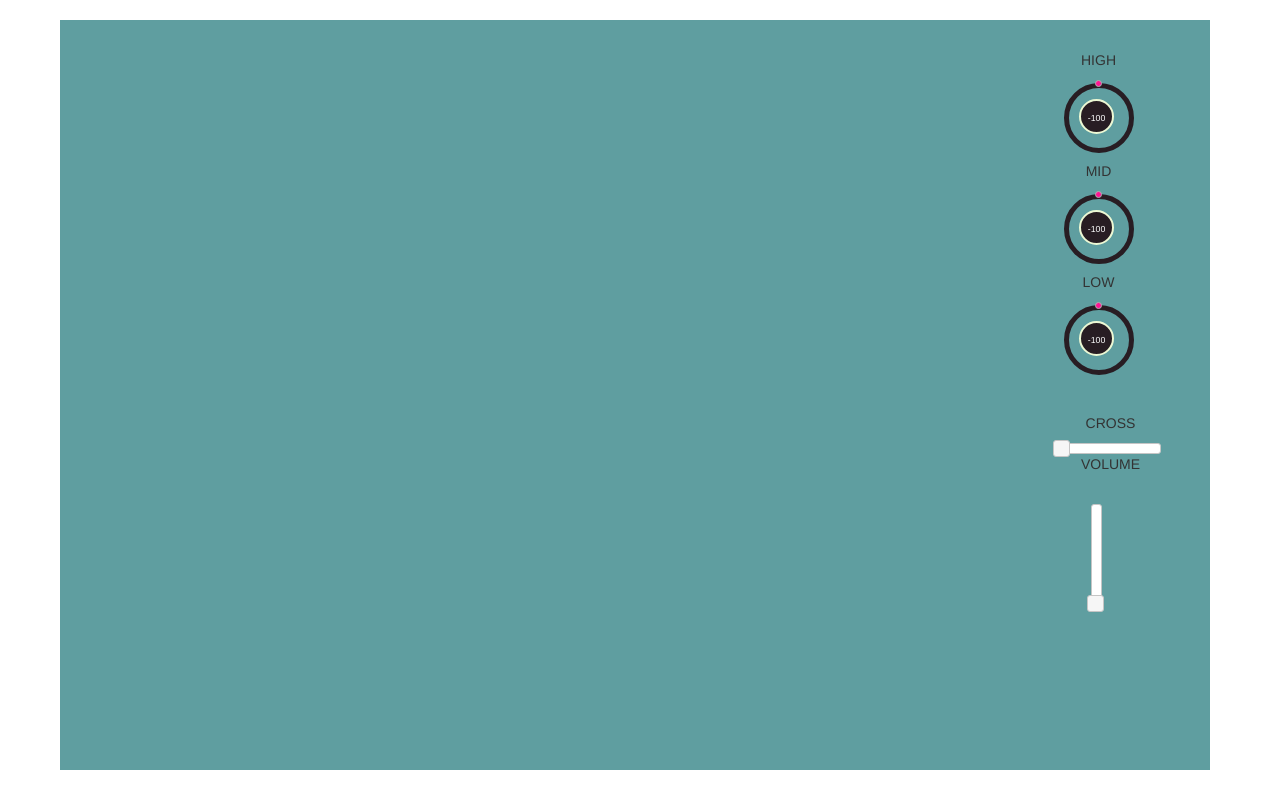
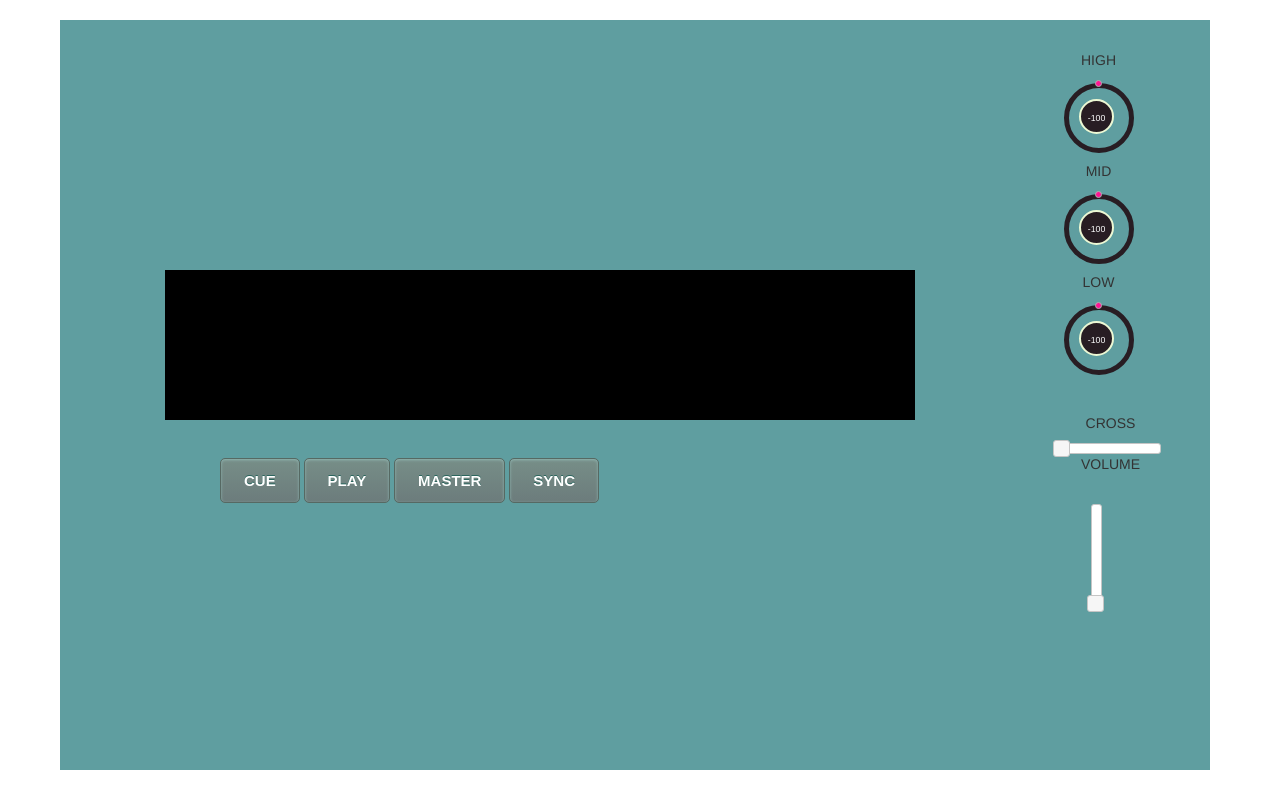
Before and after one commit to AWESOMEMELOVER/unixProject, a PHP site: page / in a window 1280 px wide. Run offline with PHP 8.4, Linux system fonts and the light colour scheme.

Commit message:
layout changed

```diff
--- a/index.html
+++ b/index.html
@@ -47,6 +47,18 @@
             </section>
             </div>
      </div >
+
+     <div class = "controlPanel">
+         <div class="waveform">
+         </div>
+         <div class="buttonHolder" >
+             <a href="#" class="myButton">CUE</a>
+             <a href="#" class="myButton">PLAY</a>
+             <a href="#" class="myButton">MASTER</a>
+             <a href="#" class="myButton">SYNC</a>
+         </div>
+     </div>
+     </div>
     <script src="https://maxcdn.bootstrapcdn.com/bootstrap/3.3.7/js/bootstrap.min.js"></script>
     <script src="js/jquery-1.7.2.min.js"></script>
     <script src="js/jquery-ui-1.8.21.custom.min.js"></script>
--- a/styles/style.css
+++ b/styles/style.css
@@ -42,18 +42,13 @@ p.in{
 
 }
 
-
-
-
-
-
 .waveform{
     position: absolute;;
     background-color: black;
-     width: 650px;
+     width: 750px;
     height: 150px;
      top: 50%;
-    left: 35%;
+    left: 20%;
     margin: -125px 0 0 -125px;
 }
 .buttonHolder{
@@ -66,3 +61,56 @@ p.in{
 .scrollerHolder{
     margin-top: 30%;
 }
+.buttonHolder{
+     width: 600px;
+    height: 100px;
+
+    position: absolute;
+    top:0;
+    bottom: -30%;
+    left: 0;
+    right: 20%;
+
+    margin: auto;
+}
+
+.myButton {
+    -moz-box-shadow:inset 0px 1px 3px 0px #91b8b3;
+    -webkit-box-shadow:inset 0px 1px 3px 0px #91b8b3;
+    box-shadow:inset 0px 1px 3px 0px #91b8b3;
+    background:-webkit-gradient(linear, left top, left bottom, color-stop(0.05, #768d87), color-stop(1, #6c7c7c));
+    background:-moz-linear-gradient(top, #768d87 5%, #6c7c7c 100%);
+    background:-webkit-linear-gradient(top, #768d87 5%, #6c7c7c 100%);
+    background:-o-linear-gradient(top, #768d87 5%, #6c7c7c 100%);
+    background:-ms-linear-gradient(top, #768d87 5%, #6c7c7c 100%);
+    background:linear-gradient(to bottom, #768d87 5%, #6c7c7c 100%);
+    filter:progid:DXImageTransform.Microsoft.gradient(startColorstr='#768d87', endColorstr='#6c7c7c',GradientType=0);
+    background-color:#768d87;
+    -moz-border-radius:5px;
+    -webkit-border-radius:5px;
+    border-radius:5px;
+    border:1px solid #566963;
+    display:inline-block;
+    cursor:pointer;
+    color:#ffffff;
+    font-family:Arial;
+    font-size:15px;
+    font-weight:bold;
+    padding:11px 23px;
+    text-decoration:none;
+    text-shadow:0px -1px 0px #2b665e;
+}
+.myButton:hover {
+    background:-webkit-gradient(linear, left top, left bottom, color-stop(0.05, #6c7c7c), color-stop(1, #768d87));
+    background:-moz-linear-gradient(top, #6c7c7c 5%, #768d87 100%);
+    background:-webkit-linear-gradient(top, #6c7c7c 5%, #768d87 100%);
+    background:-o-linear-gradient(top, #6c7c7c 5%, #768d87 100%);
+    background:-ms-linear-gradient(top, #6c7c7c 5%, #768d87 100%);
+    background:linear-gradient(to bottom, #6c7c7c 5%, #768d87 100%);
+    filter:progid:DXImageTransform.Microsoft.gradient(startColorstr='#6c7c7c', endColorstr='#768d87',GradientType=0);
+    background-color:#6c7c7c;
+}
+.myButton:active {
+    position:relative;
+    top:1px;
+}
```
